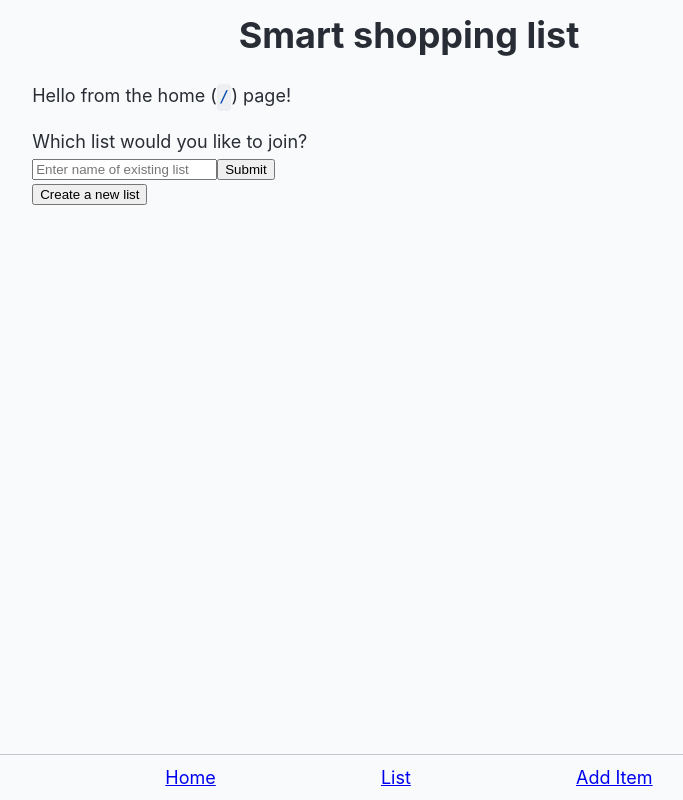
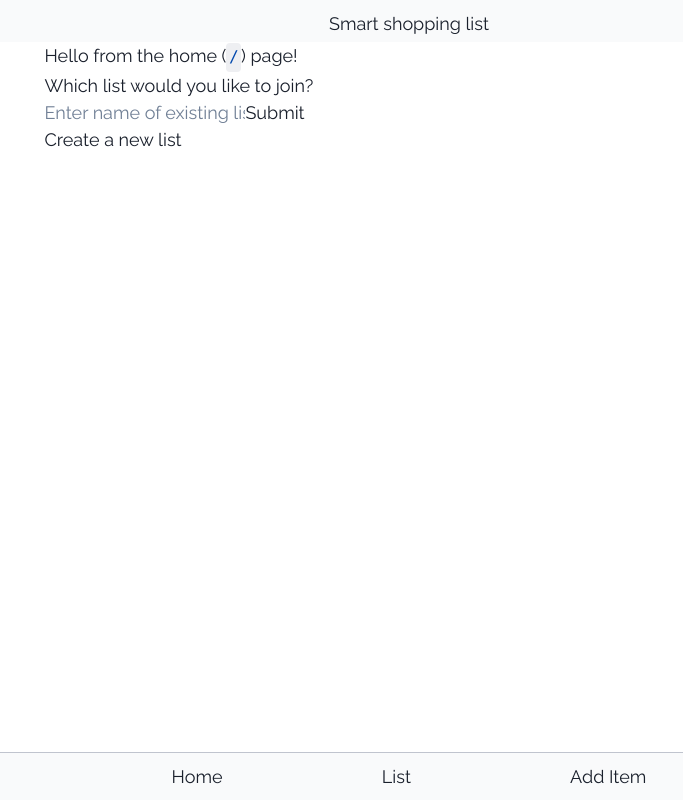
Before and after one commit to the-collab-lab/tcl-62-smart-shopping-list, a React (Vite) app: page / in a window 1280 px wide. Shown: the whole page, without its empty margins (231-914 px from the left). Built offline with nearby package versions, Linux system fonts and the light colour scheme; a web font is replaced by a local one.

Commit message:
Import chakra icons, test chakra button component

```diff
--- a/index.html
+++ b/index.html
@@ -1,4 +1,4 @@
-<!DOCTYPE html>
+<!doctype html>
 <html lang="en">
 	<head>
 		<meta charset="UTF-8" />
@@ -10,9 +10,16 @@
 			name="description"
 			content="A smart shopping list that learns your purchase habits and makes suggestions, so you don't forget to buy what's important."
 		/>
+		<meta name="color-scheme" content="dark light" />
+		<title>PredictaCart</title>
+
 		<link rel="icon" type="image/svg+xml" href="/src/favicon.ico" />
-		<meta name="color-scheme" content="dark light" />
-		<title>Smart Shopping List</title>
+		<link rel="preconnect" href="https://fonts.googleapis.com" />
+		<link rel="preconnect" href="https://fonts.gstatic.com" crossorigin />
+		<link
+			href="https://fonts.googleapis.com/css2?family=Inter:wght@100;200;300;400;500;600;700;800;900&family=Poppins:ital,wght@0,100;0,200;0,300;0,400;0,500;0,600;0,700;0,800;0,900;1,100;1,200;1,300;1,400;1,500;1,600;1,700;1,800;1,900&family=Raleway:ital,wght@0,100;0,200;0,300;0,400;0,500;0,600;0,700;0,800;0,900;1,100;1,200;1,300;1,400;1,500;1,600;1,700;1,800;1,900&display=swap"
+			rel="stylesheet"
+		/>
 		<script type="module" src="/src/index.jsx" async></script>
 	</head>
 	<body>
--- a/package.json
+++ b/package.json
@@ -7,6 +7,7 @@
 		"npm": ">=8.19.0"
 	},
 	"dependencies": {
+		"@chakra-ui/icons": "^2.1.1",
 		"@chakra-ui/react": "^2.8.1",
 		"@emotion/react": "^11.11.1",
 		"@emotion/styled": "^11.11.0",
--- /dev/null
+++ b/src/Fonts.jsx
@@ -0,0 +1,46 @@
+import { Global } from '@emotion/react';
+
+export const Fonts = () => (
+	<Global
+		styles={`
+      /* Copied from https://fonts.googleapis.com/css2?family=Open+Sans:wght@700&family=Raleway&display=swap */
+
+      /* latin-ext */
+      @font-face {
+        font-family: 'Open Sans';
+        font-style: normal;
+        font-weight: 700;
+        font-display: swap;
+        src: url(https://fonts.gstatic.com/s/opensans/v18/mem5YaGs126MiZpBA-UN7rgOXOhpKKSTj5PW.woff2) format('woff2');
+        unicode-range: U+0100-024F, U+0259, U+1E00-1EFF, U+2020, U+20A0-20AB, U+20AD-20CF, U+2113, U+2C60-2C7F, U+A720-A7FF;
+      }
+      /* latin */
+      @font-face {
+        font-family: 'Open Sans';
+        font-style: normal;
+        font-weight: 700;
+        font-display: swap;
+        src: url(https://fonts.gstatic.com/s/opensans/v18/mem5YaGs126MiZpBA-UN7rgOUuhpKKSTjw.woff2) format('woff2');
+        unicode-range: U+0000-00FF, U+0131, U+0152-0153, U+02BB-02BC, U+02C6, U+02DA, U+02DC, U+2000-206F, U+2074, U+20AC, U+2122, U+2191, U+2193, U+2212, U+2215, U+FEFF, U+FFFD;
+      }
+      /* latin-ext */
+      @font-face {
+        font-family: 'Raleway';
+        font-style: normal;
+        font-weight: 400;
+        font-display: swap;
+        src: url(https://fonts.gstatic.com/s/raleway/v18/1Ptxg8zYS_SKggPN4iEgvnHyvveLxVvaorCGPrcVIT9d0c-dYA.woff) format('woff');
+        unicode-range: U+0100-024F, U+0259, U+1E00-1EFF, U+2020, U+20A0-20AB, U+20AD-20CF, U+2113, U+2C60-2C7F, U+A720-A7FF;
+      }
+      /* latin */
+      @font-face {
+        font-family: 'Raleway';
+        font-style: normal;
+        font-weight: 400;
+        font-display: swap;
+        src: url(https://fonts.gstatic.com/s/raleway/v18/1Ptxg8zYS_SKggPN4iEgvnHyvveLxVvaorCIPrcVIT9d0c8.woff) format('woff');
+        unicode-range: U+0000-00FF, U+0131, U+0152-0153, U+02BB-02BC, U+02C6, U+02DA, U+02DC, U+2000-206F, U+2074, U+20AC, U+2122, U+2191, U+2193, U+2212, U+2215, U+FEFF, U+FFFD;
+      }
+      `}
+	/>
+);
--- a/src/components/ListItem.jsx
+++ b/src/components/ListItem.jsx
@@ -1,5 +1,7 @@
-//LIBRARY IMPORTS
+// LIBRARY IMPORTS
 import React, { useState } from 'react';
+import { Button } from '@chakra-ui/react';
+import { DeleteIcon } from '@chakra-ui/icons';
 
 // LOCAL IMPORTS
 import './ListItem.css';
@@ -88,7 +90,15 @@ export function ListItem({
 			/>
 			<label htmlFor={name}> {name} </label>
 			<div className="urgency-indicator">{urgency}</div>
-			<button onClick={handleDelete}> Delete </button>
+			<Button
+				leftIcon={<DeleteIcon />}
+				bg="brand.navy"
+				color="brand.off_white"
+				onClick={handleDelete}
+			>
+				{' '}
+				Delete{' '}
+			</Button>
 		</li>
 	);
 }
--- a/src/index.jsx
+++ b/src/index.jsx
@@ -1,12 +1,38 @@
+// LIBRARY IMPORTS
 import { StrictMode } from 'react';
 import { createRoot } from 'react-dom/client';
+import { ChakraProvider } from '@chakra-ui/provider';
+import { extendTheme } from '@chakra-ui/react';
+
+//LOCAL IMPORTS
 import { App } from './App';
+import './index.css';
+import { Fonts } from './Fonts';
 
-import './index.css';
+const theme = extendTheme({
+	colors: {
+		brand: {
+			off_white: '#FAF0CA',
+			navy: '#233D4D',
+			yellow: '#FCCA46',
+			orange: '#FE7F2D',
+			light_green: '#A1C181',
+			dark_green: '#619B8A',
+			cherry_red: '#B11B34',
+		},
+	},
+	fonts: {
+		heading: 'Open Sans',
+		body: 'Raleway',
+	},
+});
 
 const root = createRoot(document.getElementById('root'));
 root.render(
 	<StrictMode>
-		<App />
+		<ChakraProvider theme={theme}>
+			<Fonts />
+			<App />
+		</ChakraProvider>
 	</StrictMode>,
 );
```
Also changed, not shown: 1 other file (tests, documents, lock files or other folders).
